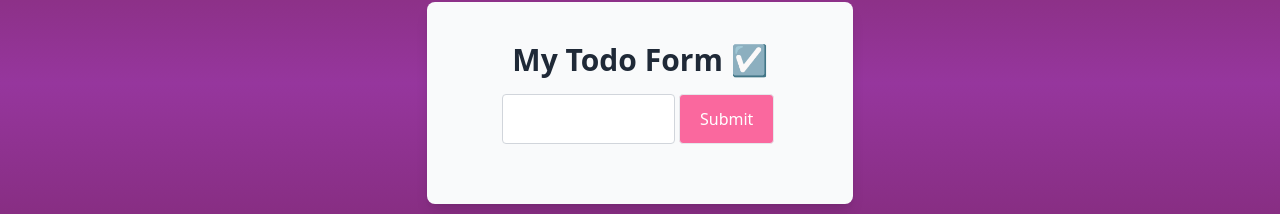
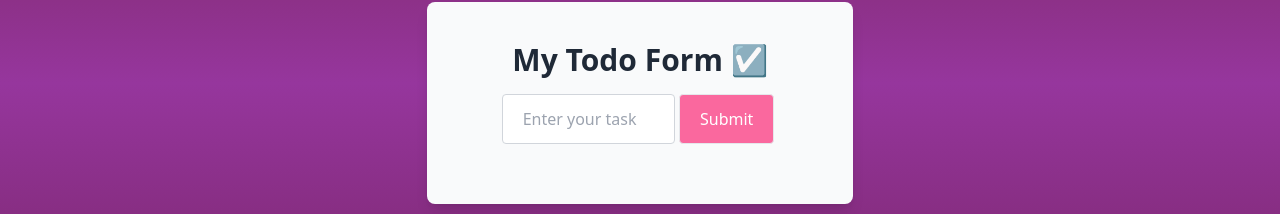
Before and after one commit to DarshanPro123/contextApi_examples, a React (Vite) app in the folder 2nd_TodoList/: page / in a window 1280 px wide. Shown: the part 317-531 px from the top of the page. Built offline with nearby package versions, Linux system fonts and the light colour scheme.

Commit message:
Add componetnt form and with edit problem

```diff
--- a/2nd_TodoList/src/App.jsx
+++ b/2nd_TodoList/src/App.jsx
@@ -3,6 +3,7 @@ import { TodoProvider } from "./contexts";
 import { useForm } from "react-hook-form";
 import { ToastContainer, toast, Slide } from "react-toastify";
 import "react-toastify/dist/ReactToastify.css";
+import TodoForm from "./components/TodoForm";
 
 const getData = () => {
   const data = localStorage.getItem("Todos");
@@ -11,12 +12,7 @@ const getData = () => {
 };
 
 function App() {
-  const {
-    register,
-    handleSubmit,
-    formState: { errors },
-    reset,
-  } = useForm();
+  const { reset } = useForm();
   const [todos, setTodos] = useState(getData());
   const addTodo = (todo) => {
     if (!todo) {
@@ -48,9 +44,6 @@ function App() {
       toast.error(`${todo} deleted successfully`);
     }
   };
-  const onSubmit = (data) => {
-    addTodo(data);
-  };
 
   useEffect(() => {
     localStorage.setItem("Todos", JSON.stringify(todos));
@@ -63,19 +56,7 @@ function App() {
             My Todo Form ☑️{" "}
           </h1>
 
-          <form onSubmit={handleSubmit(onSubmit)}>
-            <input
-              {...register("todo", { required: true })}
-              className="border border-gray-300 py-3 px-5 rounded w-1/2 mb-5"
-            />
-            {errors.todo && (
-              <p className="text-red-500">This field is required</p>
-            )}
-            <input
-              type="submit"
-              className="border py-3 hover:bg-[#ad3c66] px-5 rounded mx-1 bg-[#fa689e] text-white cursor-pointer"
-            />
-          </form>
+          <TodoForm />
 
           <ul>
             {todos.map((task) => (
@@ -87,7 +68,7 @@ function App() {
                 <div>
                   <span
                     className="cursor-pointer mr-5"
-                    onClick={() => reset({ id: task.id, todo: task.todo })}
+                    onClick={() => reset({ id: task.id, todo: task.name })}
                   >
                     📂
                   </span>
--- /dev/null
+++ b/2nd_TodoList/src/components/TodoForm.jsx
@@ -0,0 +1,51 @@
+import React, { useContext, useEffect } from "react";
+import { useForm } from "react-hook-form";
+import { TodoContext } from "../contexts";
+
+const TodoForm = () => {
+  const { addTodo } = useContext(TodoContext);
+  const {
+    register,
+    handleSubmit,
+    formState: { errors, isSubmitting },
+    reset,
+  } = useForm();
+
+  const delay = (d) => {
+    return new Promise((resolve) =>
+      setTimeout(() => {
+        resolve();
+      }, d * 1000)
+    );
+  };
+
+  const onSubmit = async (data) => {
+    await delay(1);
+    addTodo(data);
+    reset();
+  };
+
+  return (
+    <>
+      {isSubmitting && (
+        <p className="text-[#fa689e] text-lg font-bold mb-5">Loading...</p>
+      )}
+      <form onSubmit={handleSubmit(onSubmit)}>
+        <input
+          {...register("todo", { required: true })}
+          type="text"
+          placeholder="Enter your task"
+          className="border border-gray-300 py-3 px-5 rounded w-1/2 mb-5"
+        />
+        {errors.todo && <p className="text-red-500">This field is required</p>}
+        <input
+          disabled={isSubmitting}
+          type="submit"
+          className="border py-3 hover:bg-[#ad3c66] px-5 rounded mx-1 bg-[#fa689e] text-white cursor-pointer"
+        />
+      </form>
+    </>
+  );
+};
+
+export default TodoForm;
```
Also changed, not shown: 2nd_TodoList/src/components/TodoList.jsx (added, +37 -0 lines).
